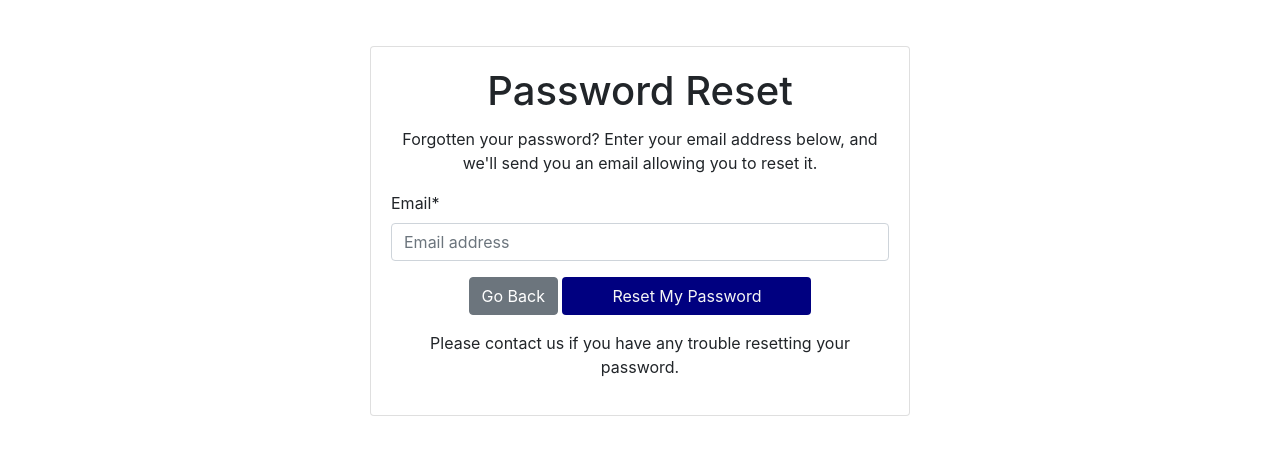
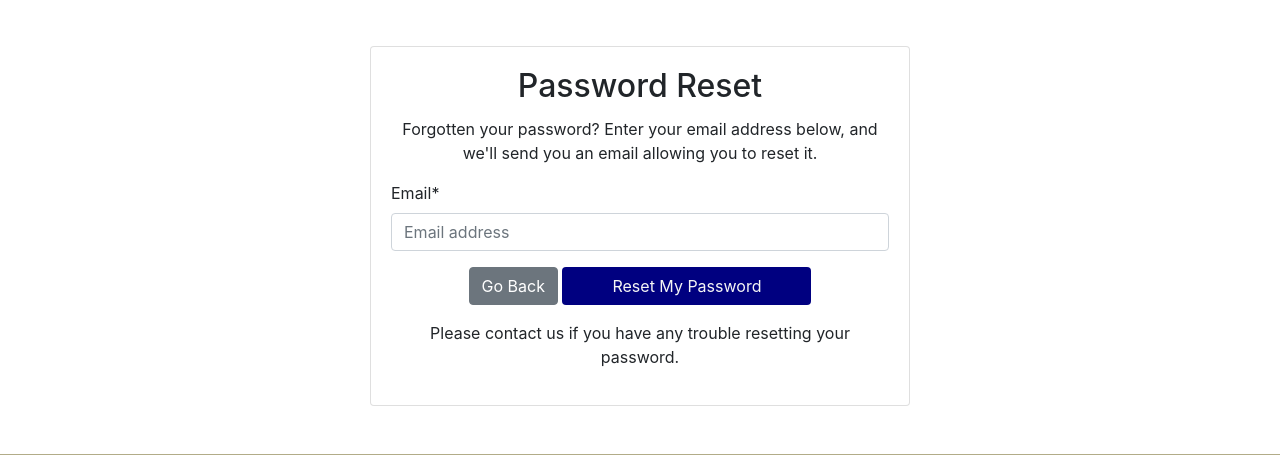
Before and after one commit to Faysal-Ahmed-Aweys/Delight-Restaurant-, a Django app: page /accounts/password/reset/ in a window 1280 px wide. Shown: the part 102-557 px from the top of the page. Run offline with Django 5.2, Linux system fonts and the light colour scheme; some libraries are stand-ins or nearby versions.

Commit message:
Fix heading level in password reset page

```diff
--- a/templates/account/password_reset.html
+++ b/templates/account/password_reset.html
@@ -12,7 +12,7 @@
         <div class="col-lg-6 col-md-8 col-sm-10 col-12">
             <div class="card mb-5"> <!-- Added mb-5 for bottom margin -->
                 <div class="card-body">
-                    <h1 class="card-title text-center">{% trans "Password Reset" %}</h1>
+                    <h2 class="card-title text-center">{% trans "Password Reset" %}</h2>
 
                     {% if user.is_authenticated %}
                         {% include "account/snippets/already_logged_in.html" %}
```
